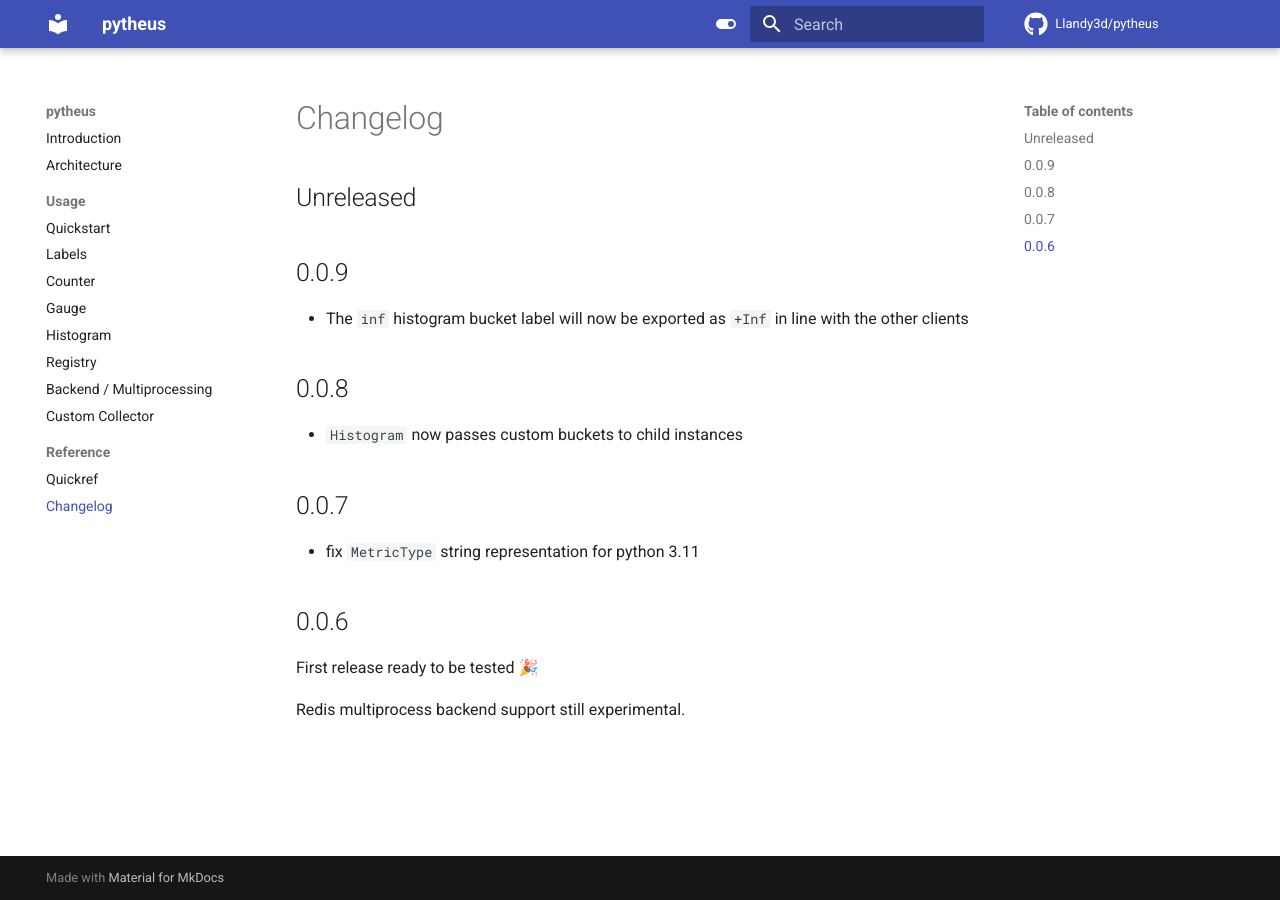
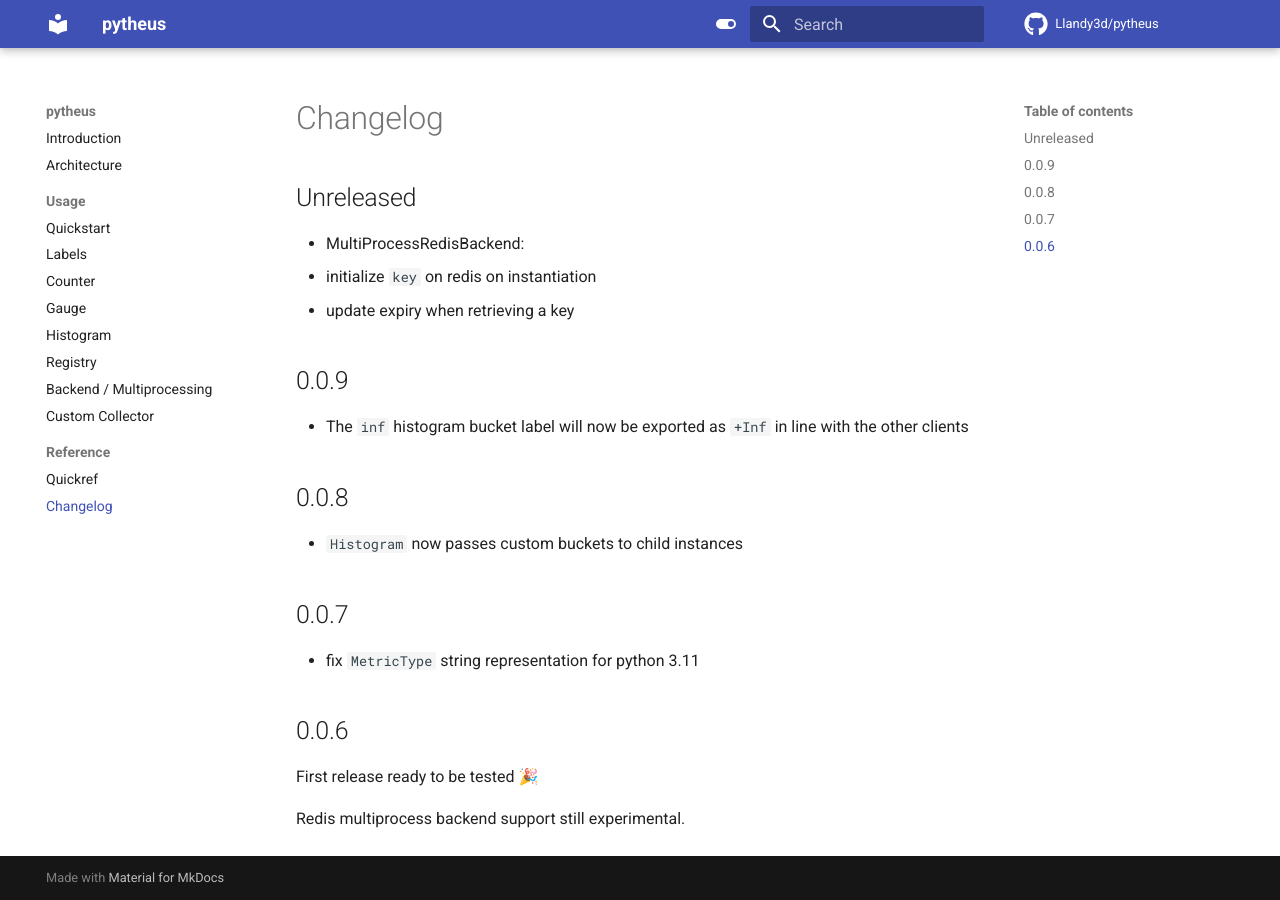
Before and after one commit to Llandy3d/pytheus, an MkDocs documentation site: the page built from docs/changelog.md, in a window 1280 px wide. Built offline with MkDocs 1.6.1 and Material for MkDocs 9.7.7, drawn with Linux system fonts in a browser that asks for light colours; comment, search, counter and statistics services are not loaded.

Commit message:
redis: update expiry when retrieving a key

```diff
--- a/docs/changelog.md
+++ b/docs/changelog.md
@@ -1,6 +1,10 @@
 # Changelog
 
 ## Unreleased
+
+- MultiProcessRedisBackend:
+  - initialize `key` on redis on instantiation
+  - update expiry when retrieving a key
 
 ## 0.0.9
 
```
Also changed, not shown: 1 other file.
